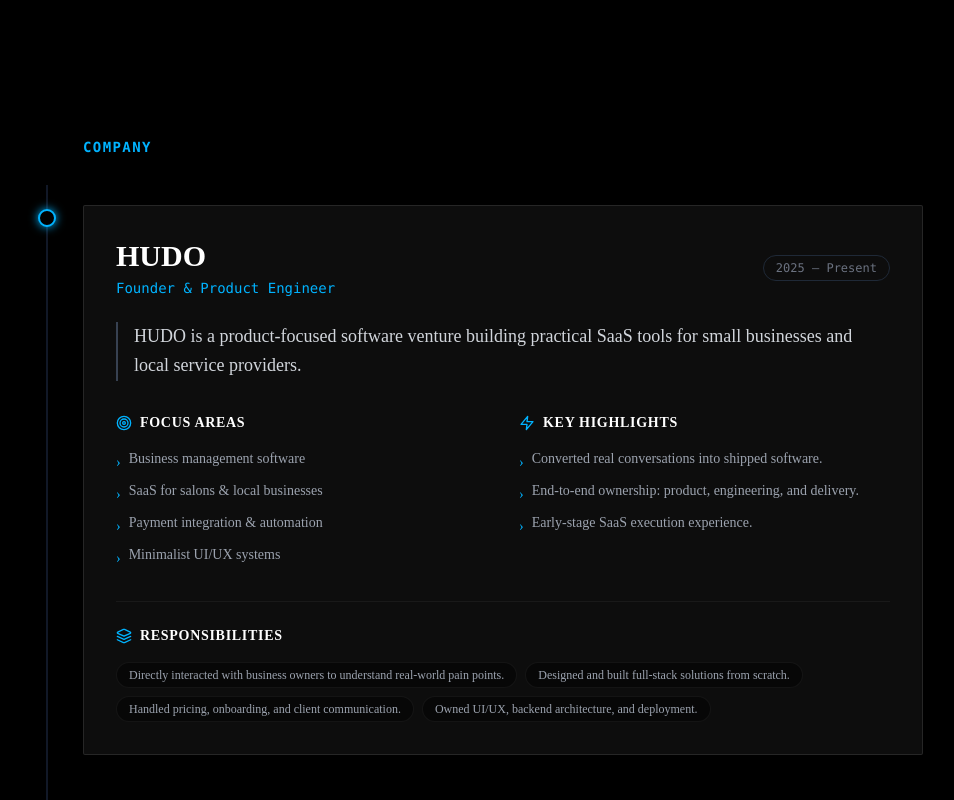
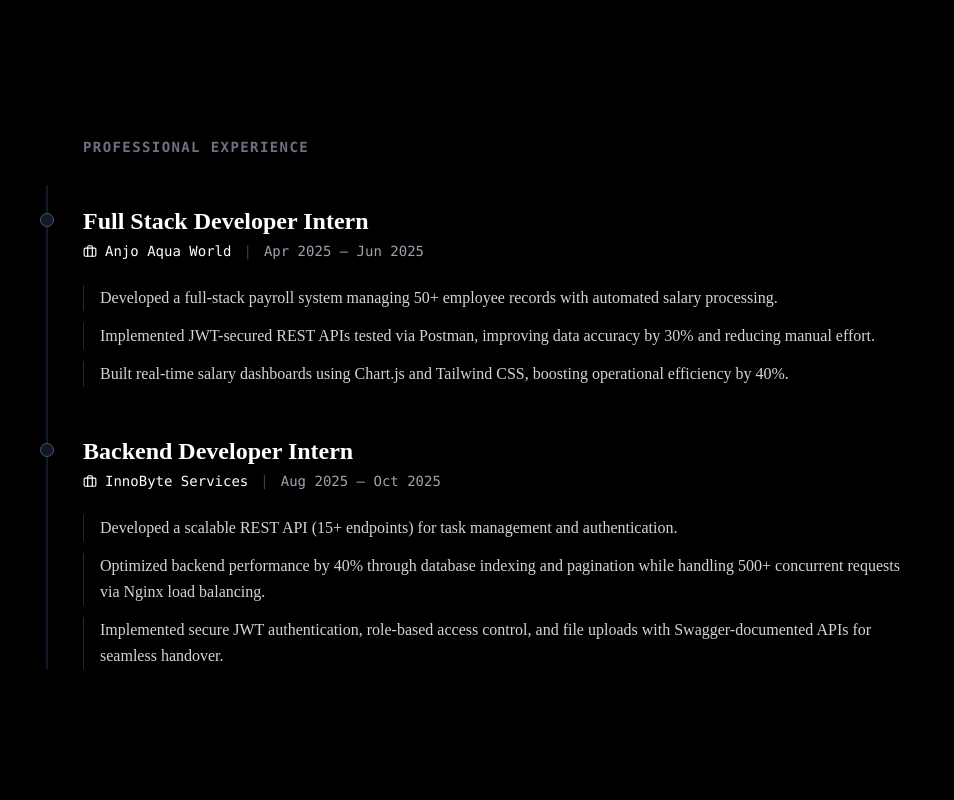
Before and after one commit to hrithikksham/portfolio-hrithiksham, a Next.js app: page / in a window 1280 px wide. Shown: the part 2400-3200 px from the top of the page, without its empty margins (165-1119 px from the left). Built offline with nearby package versions, Linux system fonts and the light colour scheme; a web font is replaced by a local one.

Commit message:
removed company details

```diff
--- a/src/scenes/ExperienceScene.js
+++ b/src/scenes/ExperienceScene.js
@@ -28,94 +28,6 @@ export default function ExperienceScene() {
           style={{ height: lineHeight }}
           className="absolute left-[19px] md:left-[19px] top-12 w-[2px] bg-neon-blue z-0 shadow-[0_0_15px_#00B3FF]"
         />
-
-        {/* --- SECTION 1: FOUNDER / STARTUP --- */}
-        <div className="mb-20 relative z-10">
-          <motion.div
-            initial={{ opacity: 0, x: -20 }}
-            whileInView={{ opacity: 1, x: 0 }}
-            className="flex items-center gap-4 mb-12 pl-14"
-          >
-            <span className="text-sm font-mono text-neon-blue tracking-widest uppercase font-bold">
-              COMPANY
-            </span>
-          </motion.div>
-
-          {COMPANIES.map((company, i) => (
-            <motion.div
-              key={company.name}
-              initial="hidden"
-              whileInView="visible"
-              viewport={{ once: true, margin: "-10%" }}
-              variants={fadeUp}
-              className="relative pl-14 mb-16"
-            >
-              {/* Timeline Node */}
-              <div className="absolute left-[11px] top-1 w-[18px] h-[18px] bg-black border-2 border-neon-blue rounded-full shadow-[0_0_10px_#00B3FF] z-10" />
-
-              {/* Founder Card */}
-              <div className="bg-white/5 border border-white/10 rounded-sm p-8 hover:border-neon-blue/30 transition-colors duration-500">
-                <div className="flex flex-col md:flex-row md:items-center justify-between mb-6">
-                  <div>
-                    <h3 className="text-3xl font-bold text-white mb-1">{company.name}</h3>
-                    <p className="text-neon-blue font-mono text-sm">{company.role}</p>
-                  </div>
-                  <span className="text-gray-500 font-mono text-xs mt-2 md:mt-0 border border-gray-800 px-3 py-1 rounded-full">
-                    {company.period}
-                  </span>
-                </div>
-
-                <p className="text-gray-300 text-lg leading-relaxed mb-8 border-l-2 border-gray-700 pl-4">
-                  {company.description}
-                </p>
-
-                <div className="grid grid-cols-1 md:grid-cols-2 gap-8">
-                  {/* Focus Areas */}
-                  <div>
-                    <h4 className="flex items-center gap-2 text-sm font-bold text-white uppercase tracking-wider mb-4">
-                      <Target size={16} className="text-neon-blue" /> Focus Areas
-                    </h4>
-                    <ul className="space-y-2">
-                      {company.focusAreas.map((item, idx) => (
-                        <li key={idx} className="text-gray-400 text-sm flex items-start gap-2">
-                          <span className="text-neon-blue mt-1">›</span> {item}
-                        </li>
-                      ))}
-                    </ul>
-                  </div>
-
-                  {/* Highlights */}
-                  <div>
-                    <h4 className="flex items-center gap-2 text-sm font-bold text-white uppercase tracking-wider mb-4">
-                      <Zap size={16} className="text-neon-blue" /> Key Highlights
-                    </h4>
-                    <ul className="space-y-2">
-                      {company.highlights.map((item, idx) => (
-                        <li key={idx} className="text-gray-400 text-sm flex items-start gap-2">
-                          <span className="text-neon-blue mt-1">›</span> {item}
-                        </li>
-                      ))}
-                    </ul>
-                  </div>
-                </div>
-
-                {/* Responsibilities Footer */}
-                <div className="mt-8 pt-6 border-t border-white/5">
-                  <h4 className="flex items-center gap-2 text-sm font-bold text-white uppercase tracking-wider mb-4">
-                    <Layers size={16} className="text-neon-blue" /> Responsibilities
-                  </h4>
-                  <div className="flex flex-wrap gap-2">
-                    {company.responsibilities.map((res, idx) => (
-                      <span key={idx} className="px-3 py-1 bg-black/40 border border-white/5 rounded-full text-xs text-gray-400">
-                        {res}
-                      </span>
-                    ))}
-                  </div>
-                </div>
-              </div>
-            </motion.div>
-          ))}
-        </div>
 
         {/* --- SECTION 2: WORK EXPERIENCE --- */}
         <div className="relative z-10">
```
Also changed, not shown: portfolio-company.txt (added).
